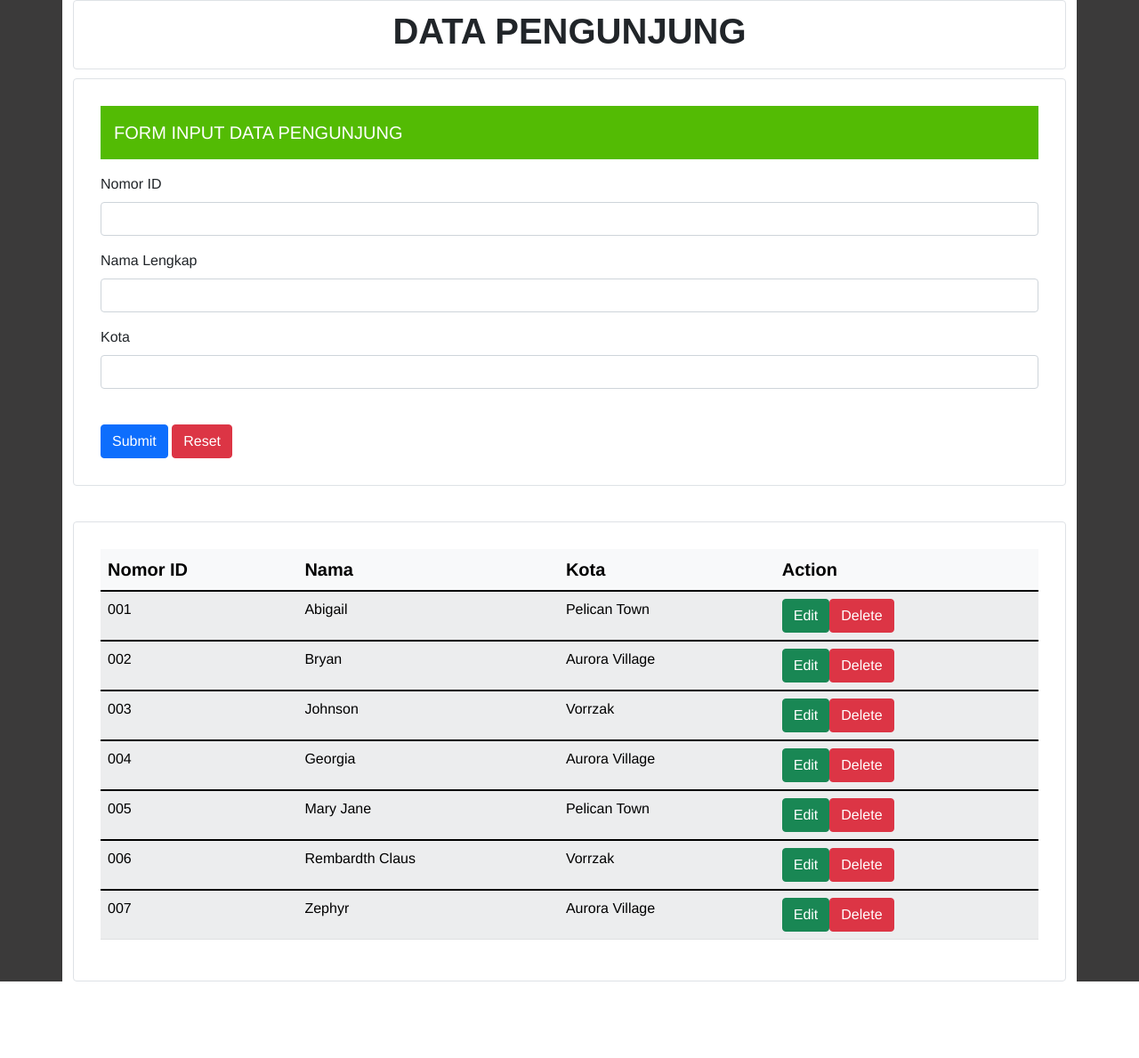
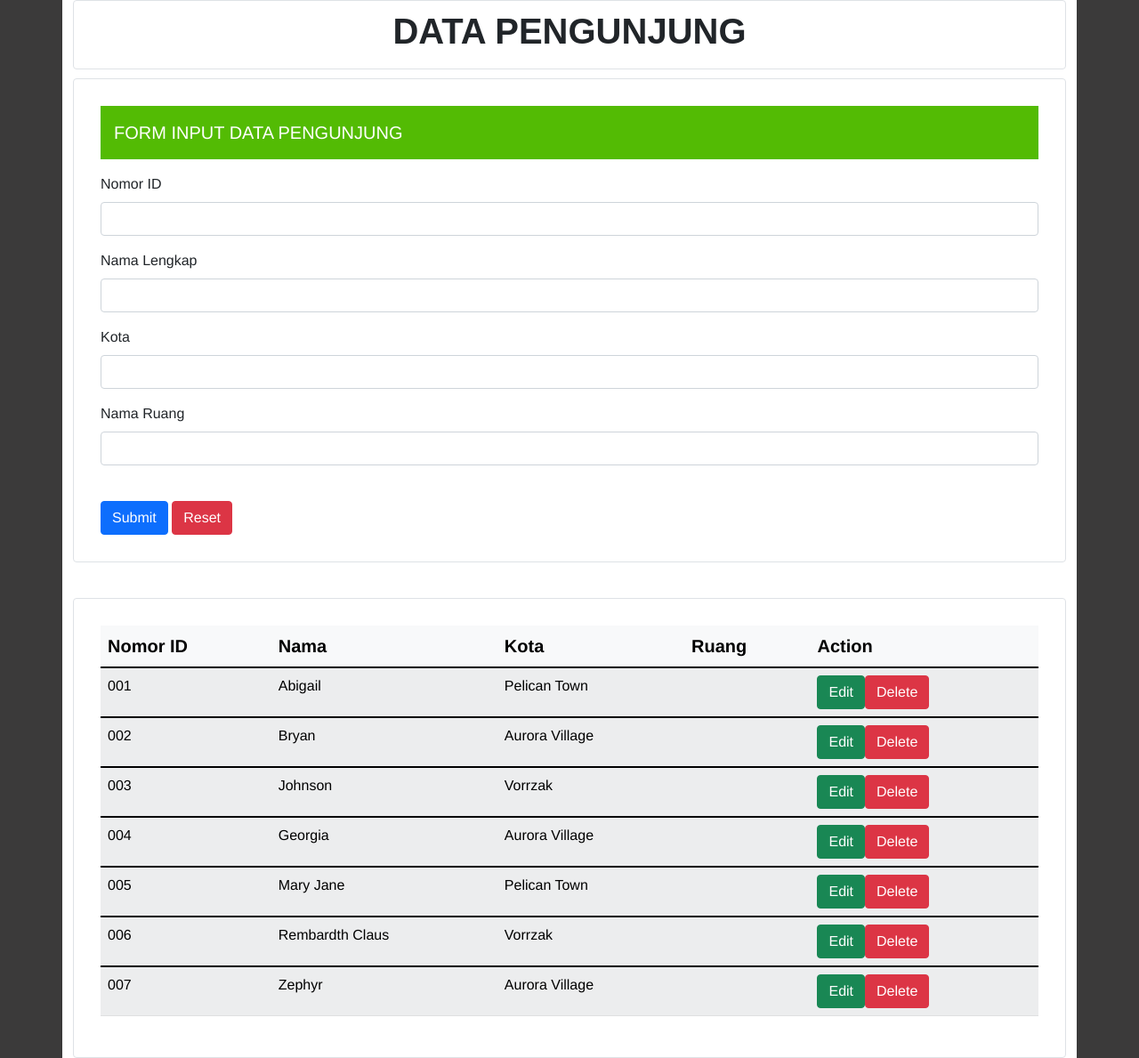
Before and after one commit to ahmrh/crud, a PHP site: page /index.php in a window 1280 px wide. Shown: the whole page at 89% size. Before the commit the page ends 1103 px from the top, so only its background shows below. Run offline with PHP 8.4, Linux system fonts and the light colour scheme; data comes from the database, SQL or seed files in the repository; data that the repository does not hold is empty.

Commit message:
Add files via upload

```diff
--- a/index.php
+++ b/index.php
@@ -1,5 +1,5 @@
 <?php
-    $vnama = $vid = $vkota = "";
+    $vnama = $vid = $vkota = $vruang =  "";
     $conn = mysqli_connect("localhost", "root", "", "crud");
 
     if ($conn->connect_error) {
@@ -9,7 +9,7 @@
     if(isset($_POST['submit'])){
         $action = isset($_GET['action']) ? $_GET['action'] : '';
         if($action == 'edit'){
-            $sql = "UPDATE pengunjung SET nama = '$_POST[nama]', kota = '$_POST[kota]' WHERE id = '$_GET[id]'";
+            $sql = "UPDATE pengunjung SET nama = '$_POST[nama]', kota = '$_POST[kota]', ruang = '$_POST[ruang]' WHERE id = '$_GET[id]'";
             if ($conn->query($sql) === TRUE) {
                 echo "<script>
                             alert('Data Telah Terupdate');
@@ -25,8 +25,8 @@
         }
 
         else{
-            $sql = "INSERT INTO pengunjung (id, nama, kota)
-                VALUES ('$_POST[id]', '$_POST[nama]', '$_POST[kota]')";
+            $sql = "INSERT INTO pengunjung (id, nama, kota, ruang)
+                VALUES ('$_POST[id]', '$_POST[nama]', '$_POST[kota]', '$_POST[ruang]')";
 
             if ($conn->query($sql) === TRUE) {
                 echo "<script> alert('Data berhasil disimpan'); </script>";
@@ -34,13 +34,14 @@
                 $sql = "CREATE TABLE pengunjung (
                         id VARCHAR(10) NOT NULL PRIMARY KEY,
                         nama VARCHAR(30) NOT NULL,
-                        kota VARCHAR(50),
+                        kota VARCHAR(50) NOT NULL,
+                        ruang VARCHAR(30) NOT NULL,
                         reg_date TIMESTAMP DEFAULT CURRENT_TIMESTAMP ON UPDATE CURRENT_TIMESTAMP
                         )";
                 if ($conn->query($sql) === TRUE) {
-                echo "<script>alert('Table Pengunjung created successfully'); </script>";
-                $sql = "INSERT INTO pengunjung (id, nama, kota)
-                        VALUES ('$_POST[id]', '$_POST[nama]', '$_POST[kota]')";
+                    echo "<script>alert('Table Pengunjung created successfully'); </script>";
+                    $sql = "INSERT INTO pengunjung (id, nama, kota)
+                            VALUES ('$_POST[id]', '$_POST[nama]', '$_POST[kota]')";
                     if ($conn->query($sql) === TRUE) {
                         echo "<script> alert('Data berhasil disimpan'); </script>";
                     }
@@ -73,6 +74,7 @@
                 $vid= $data['id'];
                 $vnama = $data['nama'];
                 $vkota = $data['kota'];
+                $vruang = $data['ruang'];
             }
         }
     }
@@ -141,6 +143,10 @@
                     <label for="kota" class="form-label">Kota</label>
                     <input type="text" class="form-control" name="kota" value = "<?php echo $vkota; ?>" required>
                 </div>
+                <div class="mb-3">
+                    <label for="ruang" class="form-label">Nama Ruang</label>
+                    <input type="text" class="form-control" name="ruang" value = "<?php echo $vruang; ?>" required>
+                </div>
                 <div class="text-right">
                     <br>
                     <button type="submit" class="btn btn-primary" name="submit">Submit</button>
@@ -170,6 +176,7 @@
                     <th scope="col">Nomor ID</th>
                     <th scope="col">Nama</th>
                     <th scope="col">Kota</th>
+                    <th scope="col">Ruang</th>
                     <th scope="col">Action</th>
                     </tr>
                 </thead>
@@ -180,6 +187,7 @@
                     <td><span id="id"> <?php echo $row['id']; ?> </span> </td>
                     <td><span id="nama"> <?php echo $row['nama'];?> </span> </td>
                     <td><span id="kota"> <?php echo $row['kota']; ?></span> </td>
+                    <td><span id="ruang"> <?php echo $row['ruang']; ?></span> </td>
                     <td>
                         <a href="index.php?action=edit&id=<?php echo $row['id'] ?>" class="btn btn-success edit"> Edit </button>
                         <a href="index.php?action=delete&id=<?php echo $row['id'] ?>" onclick="return confirm('Apakah yakin ingin menghapus data ini?')" class="btn btn-danger tombol"> Delete </a>
```
